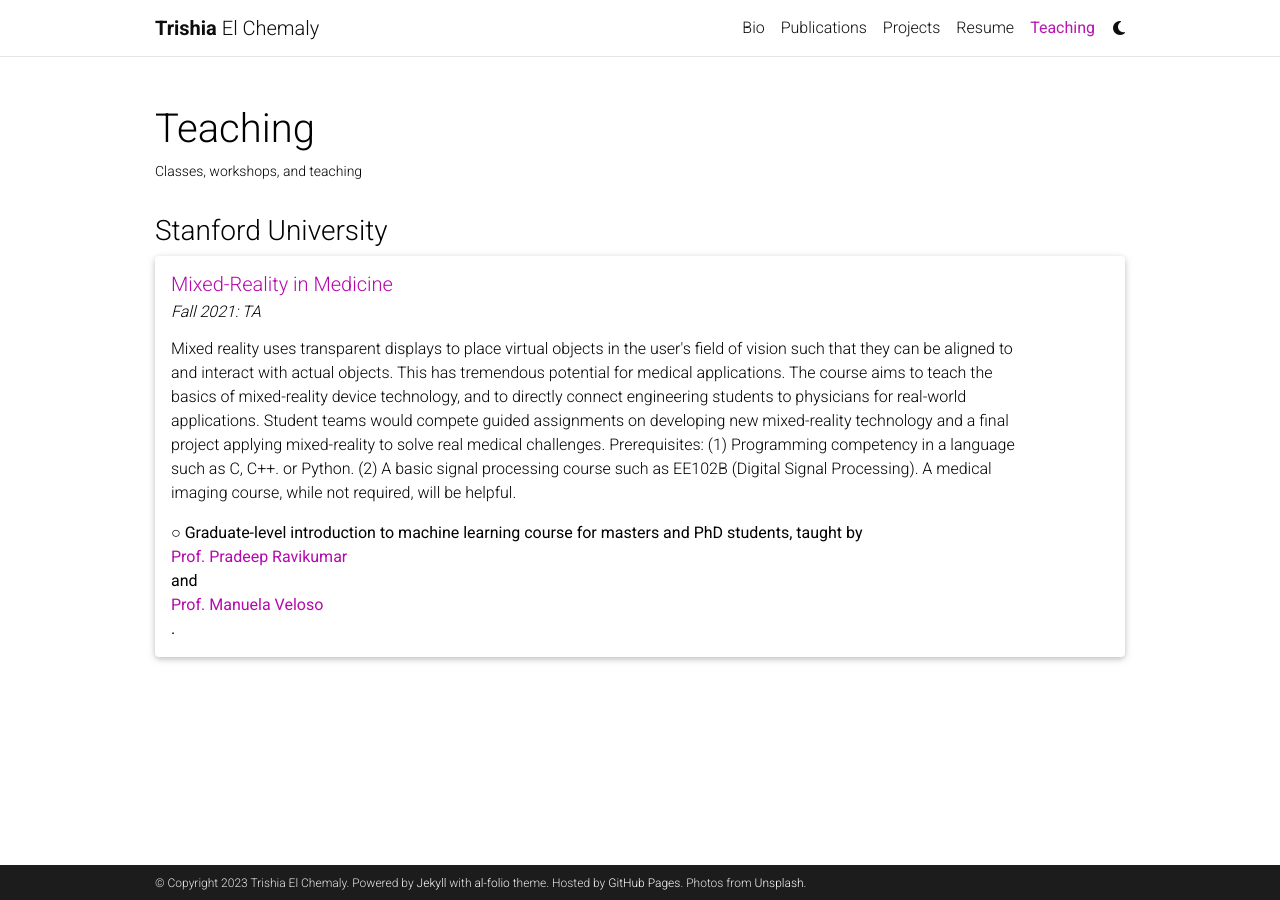
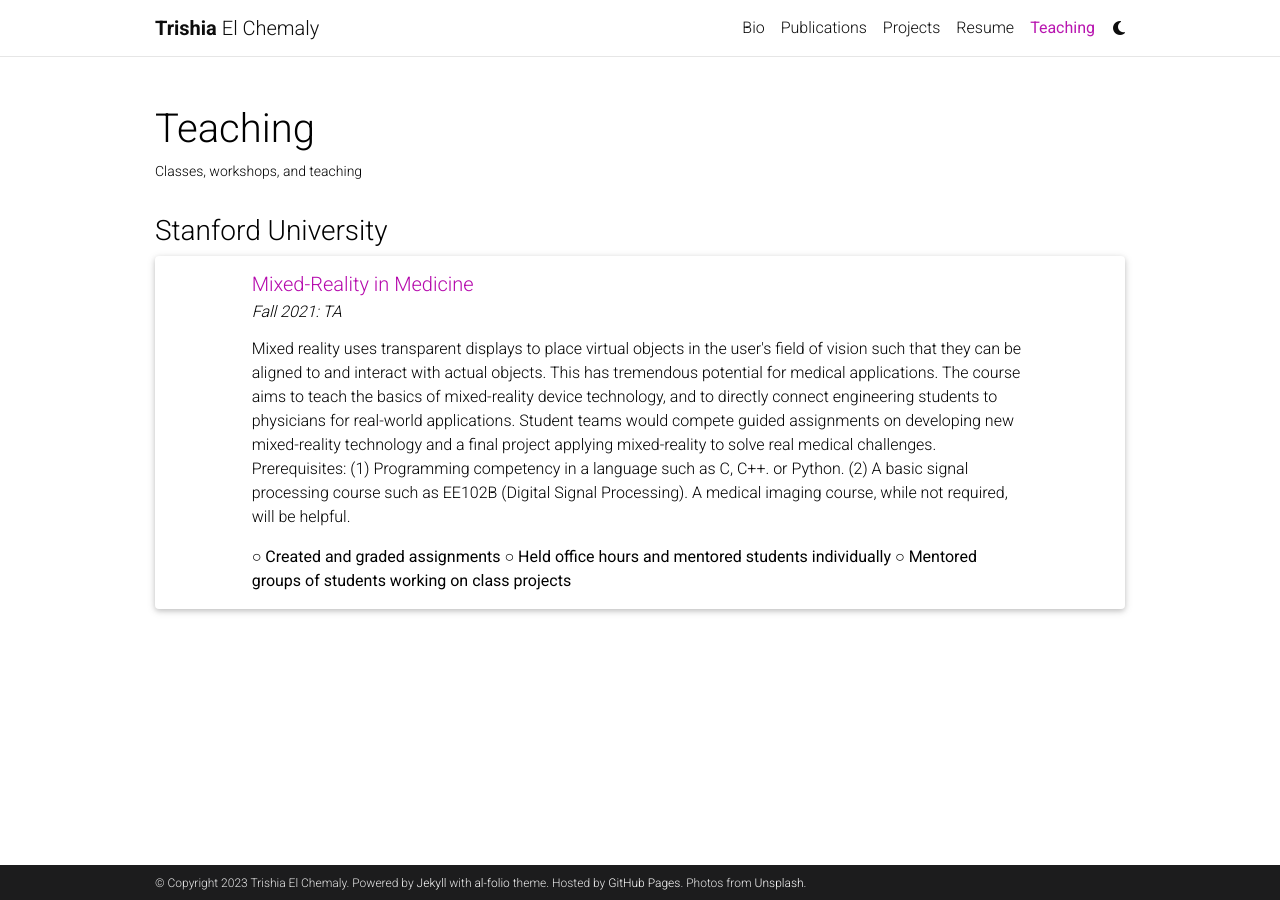
Before and after one commit to tchemaly/tchemaly.github.io, a Jekyll site: the page built from _pages/teaching.md, in a window 1280 px wide. Built offline with Jekyll 4.4.1, drawn with Linux system fonts in a browser that asks for light colours; comment, search, counter and statistics services are not loaded; a style sheet for code colours, icons or effects is not loaded.

Commit message:
Update teaching.md

```diff
--- a/_pages/teaching.md
+++ b/_pages/teaching.md
@@ -12,7 +12,7 @@ nav_order: 5
 <div class="card">
   <div class="p-3">
     <div class="row">
-      <div class="col-11">
+      <div class="col-10 mx-auto">
         <h5 class="card-title">
           <a href="https://med.stanford.edu/immers/news/rad206.html" target="_blank" rel="noopener noreferrer">Mixed-Reality in Medicine</a>
         </h5>
@@ -21,7 +21,9 @@ nav_order: 5
           Mixed reality uses transparent displays to place virtual objects in the user's field of vision such that they can be aligned to and interact with actual objects. This has tremendous potential for medical applications. The course aims to teach the basics of mixed-reality device technology, and to directly connect engineering students to physicians for real-world applications. Student teams would compete guided assignments on developing new mixed-reality technology and a final project applying mixed-reality to solve real medical challenges. Prerequisites: (1) Programming competency in a language such as C, C++. or Python. (2) A basic signal processing course such as EE102B (Digital Signal Processing). A medical imaging course, while not required, will be helpful.
         </p>
         <ul class="list-group list-group-flush">
-          ○ Graduate-level introduction to machine learning course for masters and PhD students, taught by <a href="https://www.cs.cmu.edu/~pradeepr/" target="_blank">Prof. Pradeep Ravikumar</a> and  <a href="https://www.cs.cmu.edu/~mmv/" target="_blank">Prof. Manuela Veloso</a>.
+          ○ Created and graded assignments
+          ○ Held office hours and mentored students individually
+          ○ Mentored groups of students working on class projects
         </ul>
       </div>
     </div>
```
